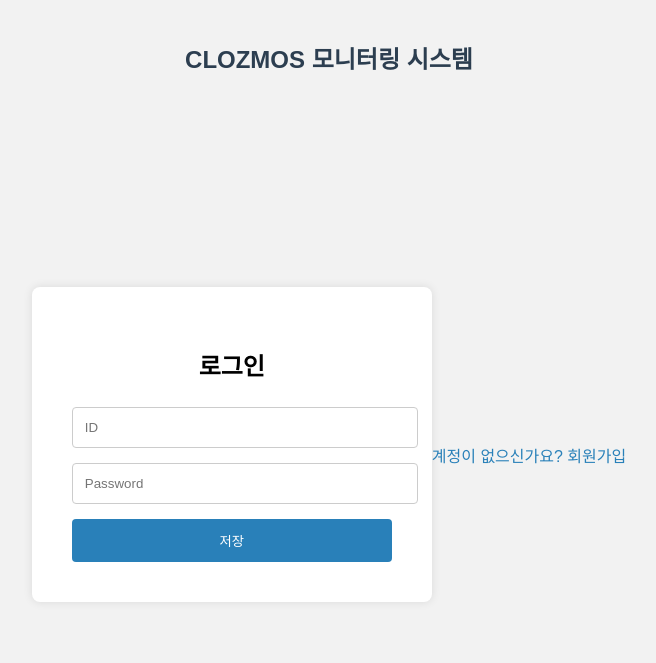
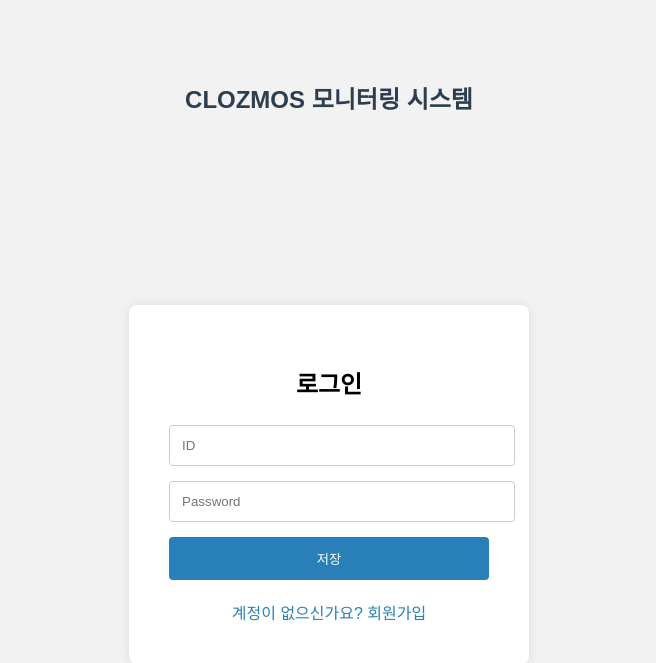
Before and after one commit to KwonHyeJin0514/Clozmos, a Flask app: page / in a window 1280 px wide. Shown: the part 65-728 px from the top of the page, without its empty margins (311-967 px from the left). Run offline with Flask 3, Linux system fonts and the light colour scheme.

Commit message:
login 화면 정렬

```diff
--- a/templates/login.html
+++ b/templates/login.html
@@ -84,9 +84,9 @@
 <body>
 
     <div class="header">{{ _('Dashboard') }}</div>
+
     <div style="text-align: center; margin-top: 40px;">
-        <h2 style="margin-top: 25px; color: #2c3e50;">CLOZMOS 모니터링 시스템</h2>
-
+        <h2 style="margin-top: 80px; color: #2c3e50;">CLOZMOS 모니터링 시스템</h2>
     </div>
 
 
@@ -101,10 +101,11 @@
             <input type="text" name="username" placeholder="ID" required>
             <input type="password" name="password" placeholder="Password" required>
             <input type="submit" value="{{ _('Submit') }}">
+            <div style="text-a;ogm:center; margin-top:20px;">
+            <a href="/register" style="color:#2980b9; text-decoration:none;">계정이 없으신가요? 회원가입</a>
+            </div>
         </form>
-        <div style="text-a;ogm:center; margin-top:20px;">
-            <a href="/register" style="color:#2980b9; text-decoration:none;">계정이 없으신가요? 회원가입</a>
-        </div>
+
 
     <div class="footer">{{_('Lee Kim Kwon Team, Department of Information and Communication Engineering, Sungkyul University')}}</div>
 
```
